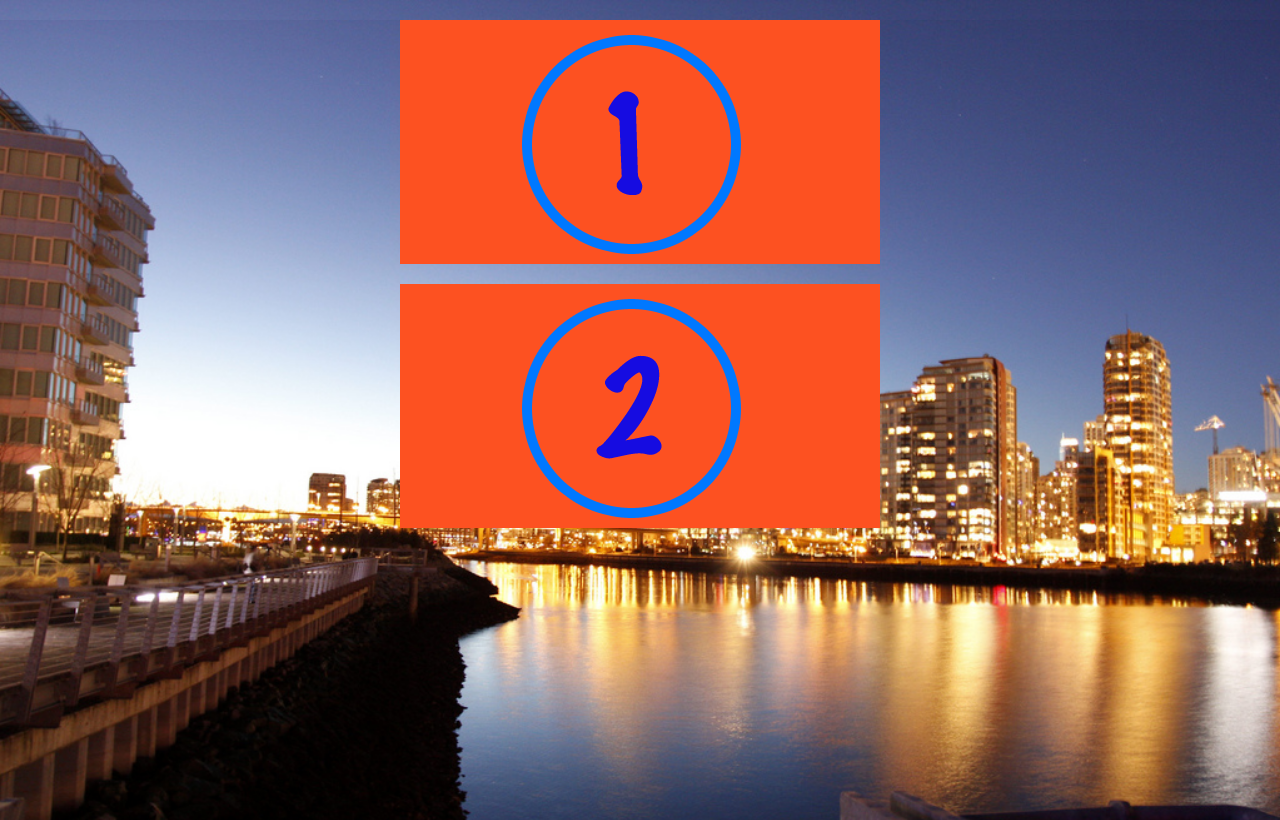
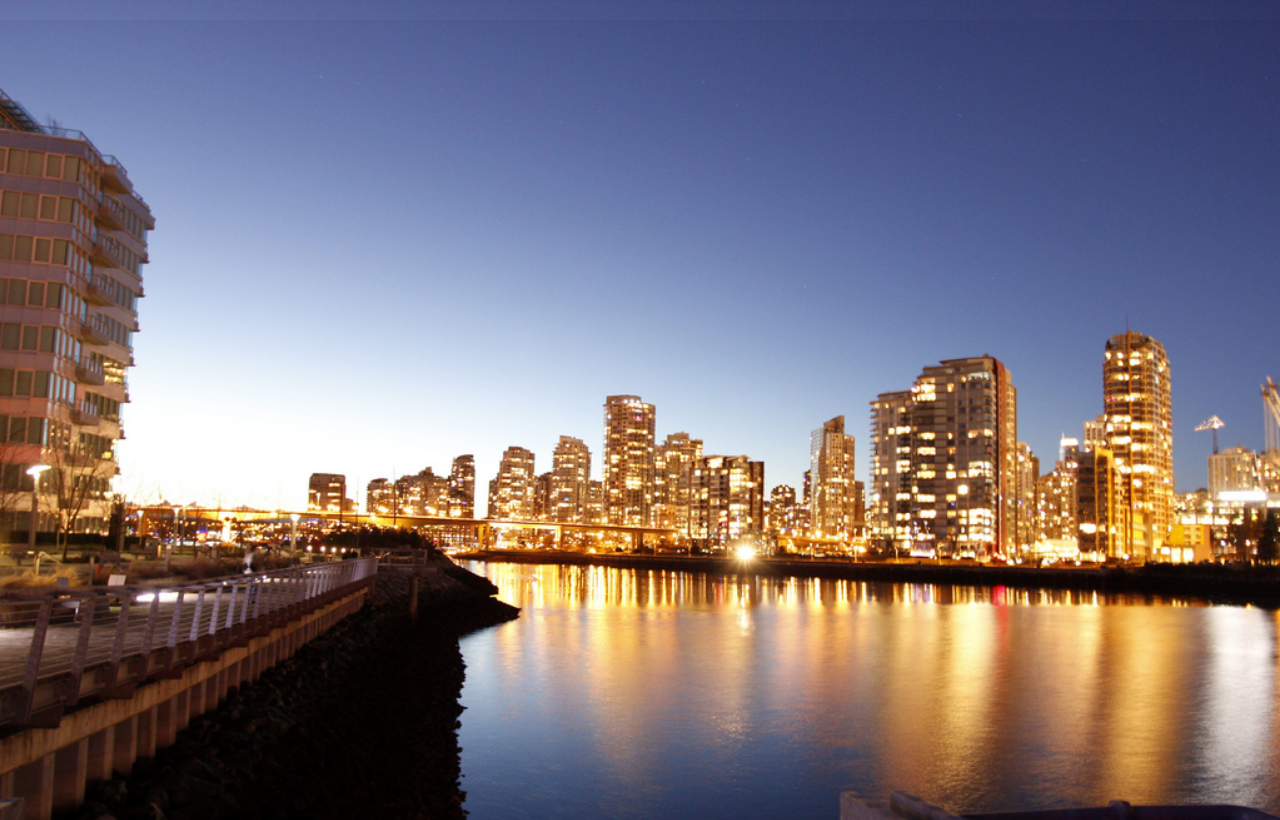
Before and after one commit to sherakama/avid5, a plain HTML site: page index.html in a window 1280 px wide. Drawn offline with Linux system fonts and the light colour scheme.

Commit message:
Bug Fixes

```diff
--- a/index.html
+++ b/index.html
@@ -27,48 +27,48 @@
 
 
       // USAGE
-      // $("#vid1").avid5(
-      //   {
-      //     videos: {
-      //        0 : { path: "media/compressed.webm", codec: "video/webm" }
-      //       ,1 : { path: "media/compressed.ogv", codec: "video/ogg" }
-      //       ,2 : { path: "media/compressed.mp4", codec: "video/mp4" }
-      //     }
-      //     ,width: 480
-      //     ,height: 244
-      //     ,video_loop_end: 1000
-      //     ,video_loop_start: 500
-      //     ,autoplay: false
-      //     ,swf_video_path: "/mindcheck_plugin/media/compressed.flv" // relative to swf file
-      //   }
-      // );
-    //
-    //
-    //
-    //
-    //   $("#vid2").avid5(
-    //     {
-    //       videos: {
-    //          0 : { path: "media/compressed.webm", codec: "video/webm" }
-    //         ,1 : { path: "media/compressed.ogv", codec: "video/ogg" }
-    //         ,2 : { path: "media/compressed.mp4", codec: "video/mp4" }
-    //       }
-    //       ,width: 480
-    //       ,height: 244
-    //       ,video_loop_end: 2000
-    //       ,video_loop_start: 0
-    //       ,action_img_path: "img/success.jpg"
-    //       ,action_url_path: "http://www.google.com/"
-    //       ,callback: function() {
-    //         $("#vid2").css({border: "dashed 2px #FF00FF"});
-    //         $("#vid2").animate({left: "-150px"}, 2000);
-    //       }
-    //     }
-    //   );
-    //
-    //
-    //
-    //
+      $("#vid1").avid5(
+        {
+          videos: {
+             0 : { path: "media/compressed.webm", codec: "video/webm" }
+            ,1 : { path: "media/compressed.ogv", codec: "video/ogg" }
+            ,2 : { path: "media/compressed.mp4", codec: "video/mp4" }
+          }
+          ,width: 480
+          ,height: 244
+          ,video_loop_end: 1000
+          ,video_loop_start: 500
+          ,autoplay: false
+          ,swf_video_path: "/mindcheck_plugin/media/compressed.flv" // relative to swf file
+        }
+      );
+
+
+
+
+      $("#vid2").avid5(
+        {
+          videos: {
+             0 : { path: "media/compressed.ogv", codec: "video/ogg" }
+            ,1 : { path: "media/compressed.webm", codec: "video/webm" }
+            ,2 : { path: "media/compressed.mp4", codec: "video/mp4" }
+          }
+          ,width: 480
+          ,height: 244
+          ,video_loop_end: 2000
+          ,video_loop_start: 0
+          ,action_img_path: "img/success.jpg"
+          ,action_url_path: "http://www.google.com/"
+          ,callback: function() {
+            $("#vid2").css({border: "dashed 2px #FF00FF"});
+            $("#vid2").animate({left: "-150px"}, 2000);
+          }
+        }
+      );
+
+
+
+
       $("#vid3").avid5(
         {
           videos: {
--- a/js/avid5/avid5.js
+++ b/js/avid5/avid5.js
@@ -350,7 +350,7 @@
      elem.html(''); // clear out whatever is already there
 
      elem.append(outputCanvas);
-     // elem.append(bufferCanvas);
+     elem.append(bufferCanvas);
      elem.append(video);
 
      // If there is an action link then add it
@@ -425,21 +425,10 @@
         if(this.options.autoplay) {
 
           // process first frame
-          video.play();
-          video.pause();
+          video.addEventListener('canplay', this.video_listener_can_play, false);
 
-          video.addEventListener('canplaythrough', function() {
-
-            this.currentTime = this.loop_start;
-            var video = this;
-
-            // create a random timeout and start the loop again
-            var timeout = Math.floor(Math.random() * (10 - 1 + 1)) + 1; // between 1 and 10 seconds
-                timeout *= 1000;
-
-            setTimeout(function() { video.play(); }, timeout);
-
-          }, false);
+          // Play on ready
+          video.addEventListener('canplaythrough', this.video_listener_can_play_through, false);
 
 
         } else {
@@ -484,6 +473,41 @@
 
 // HTML 5 Specific
 // /////////////////////////////////////////////////////////////////////////////////////////////////////////////////////////////
+
+
+    /**
+    * When the movie is ready to play a frame
+    */
+
+    avid5.prototype.video_listener_can_play = function(){
+      var instance = $(this).parent().data('avid5');
+      var video = instance.videoelem[0];
+      video.play();
+      video.pause();
+      video.removeEventListener('canplay', instance.video_listener_can_play_through, false);
+    }
+
+
+  /**
+  * When the movie is ready to play through
+  */
+
+  avid5.prototype.video_listener_can_play_through = function() {
+
+      var instance = $(this).parent().data('avid5');
+      var video = instance.videoelem[0];
+
+      video.currentTime = video.loop_start;
+
+      // create a random timeout and start the loop again
+      var timeout = Math.floor(Math.random() * (10 - 1 + 1)) + 1; // between 1 and 10 seconds
+          timeout *= 1000;
+
+      setTimeout(function() { video.play(); }, timeout);
+
+      video.removeEventListener('canplaythrough', instance.video_listener_can_play_through, false);
+
+  }
 
 
   /**
@@ -636,7 +660,7 @@
       var video = this.videoelem[0];
       var cur_pos = parseInt(video.currentTime * 1000);
 
-      if(cur_pos >= this.options.video_loop_end) {
+      if(cur_pos >= parseInt(this.options.video_loop_end)) {
         video.pause();
         video.currentTime = this.options.video_loop_start / 1000;
         // video.play();
@@ -646,8 +670,6 @@
             timeout *= 1000;
 
         setTimeout(function() { video.play(); }, timeout);
-
-
       }
 
     }
```
